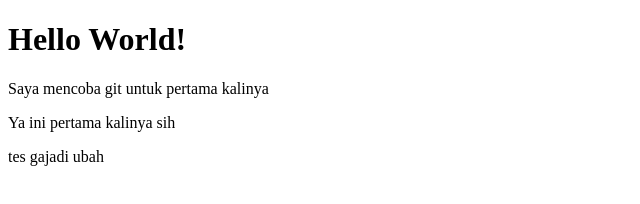
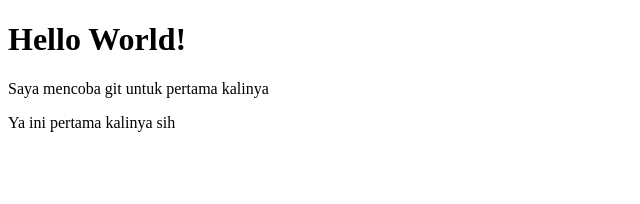
Before and after one commit to arashiaslan/tes-git, a plain HTML site: page index.html in a window 1280 px wide. Shown: the whole page, without its empty margins (0-640 px from the left). Drawn offline with Linux system fonts and the light colour scheme.

Commit message:
index.html

```diff
--- a/index.html
+++ b/index.html
@@ -9,6 +9,5 @@
     <h1>Hello World!</h1>
     <p>Saya mencoba git untuk pertama kalinya</p>
     <p>Ya ini pertama kalinya sih</p>
-    <p>tes gajadi ubah</p>
 </body>
 </html>
```
